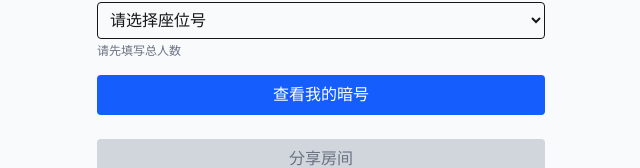
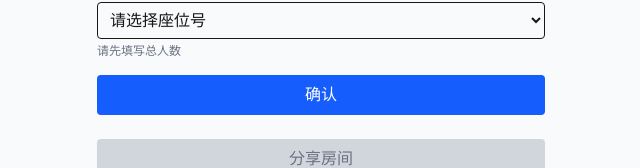
Before and after one commit to justoy/undercover-app, a Next.js app: page / in a window 1280 px wide. Shown: the part 355-523 px from the top of the page, without its empty margins (319-959 px from the left). Built offline with nearby package versions, Linux system fonts and the light colour scheme.

Commit message:
fix typo

```diff
--- a/app/page.js
+++ b/app/page.js
@@ -237,7 +237,7 @@ export default function UndercoverApp() {
         <button
           type="submit"
           className="w-full py-2 rounded bg-blue-600 text-white font-medium"
-        >查看我的暗号</button>
+        >确认</button>
       </form>
 
       {/* Share Section */}
```
